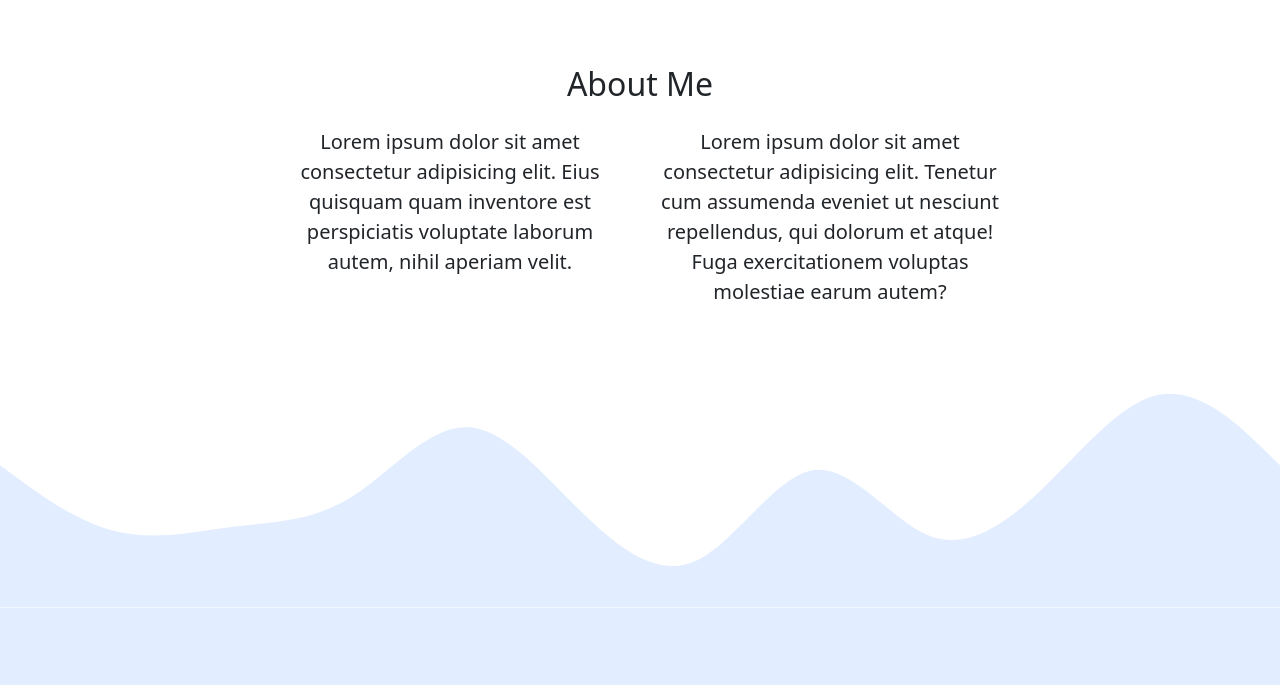
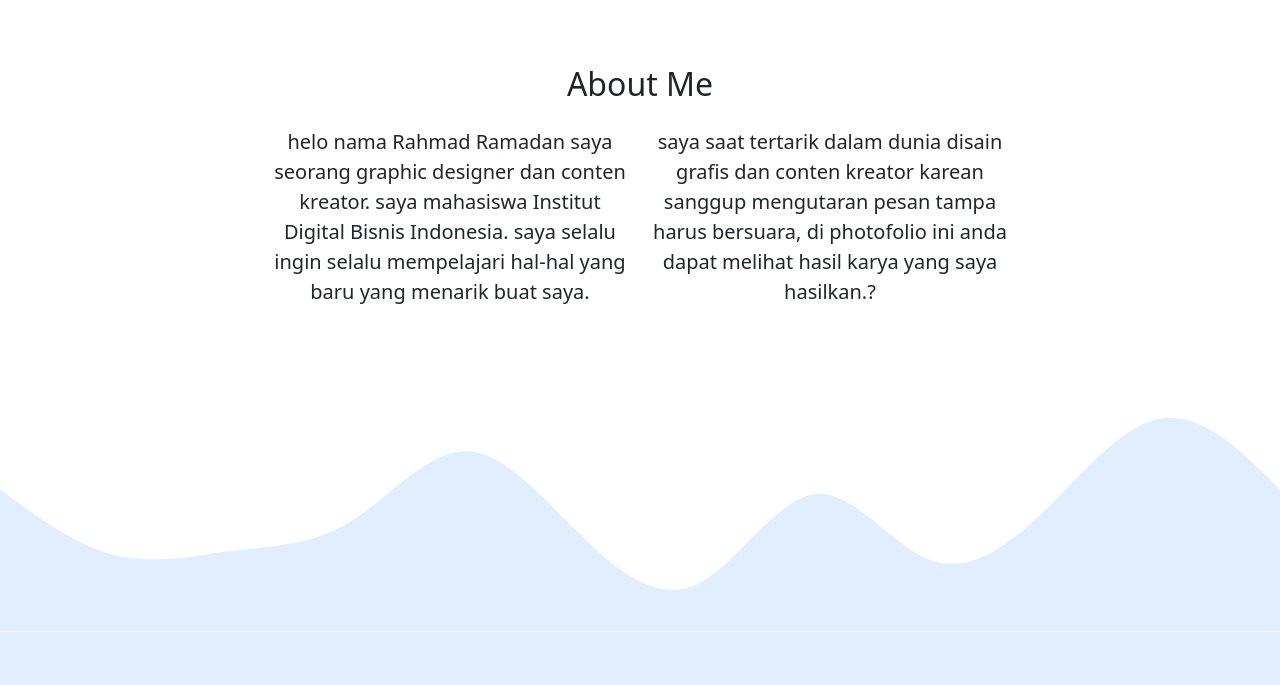
Before and after one commit to 19102MU007/19102MU0007.github.io, a plain HTML site: page index.html in a window 1280 px wide. Shown: the part 780-1465 px from the top of the page. Drawn offline with nearby package versions, Linux system fonts and the light colour scheme; a script that the page names is missing.

Commit message:
Update index.html

```diff
--- a/index.html
+++ b/index.html
@@ -66,10 +66,10 @@
         </div>
         <div class="row justify-content-center fs-5 text-center">
           <div class="col-4 mb-4">
-            <p>Lorem ipsum dolor sit amet consectetur adipisicing elit. Eius quisquam quam inventore est perspiciatis voluptate laborum autem, nihil aperiam velit.</p>
+            <p>helo nama Rahmad Ramadan saya seorang graphic designer dan conten kreator. saya mahasiswa Institut Digital Bisnis Indonesia. saya selalu ingin selalu mempelajari hal-hal yang baru yang menarik buat saya.</p>
           </div>
           <div class="col-4">
-            <p>Lorem ipsum dolor sit amet consectetur adipisicing elit. Tenetur cum assumenda eveniet ut nesciunt repellendus, qui dolorum et atque! Fuga exercitationem voluptas molestiae earum autem?</p>
+            <p>saya saat tertarik dalam dunia disain grafis dan conten kreator karean sanggup mengutaran pesan tampa harus bersuara, di photofolio ini anda dapat melihat hasil karya yang saya hasilkan.?</p>
           </div>
         </div>
       </div>
```
